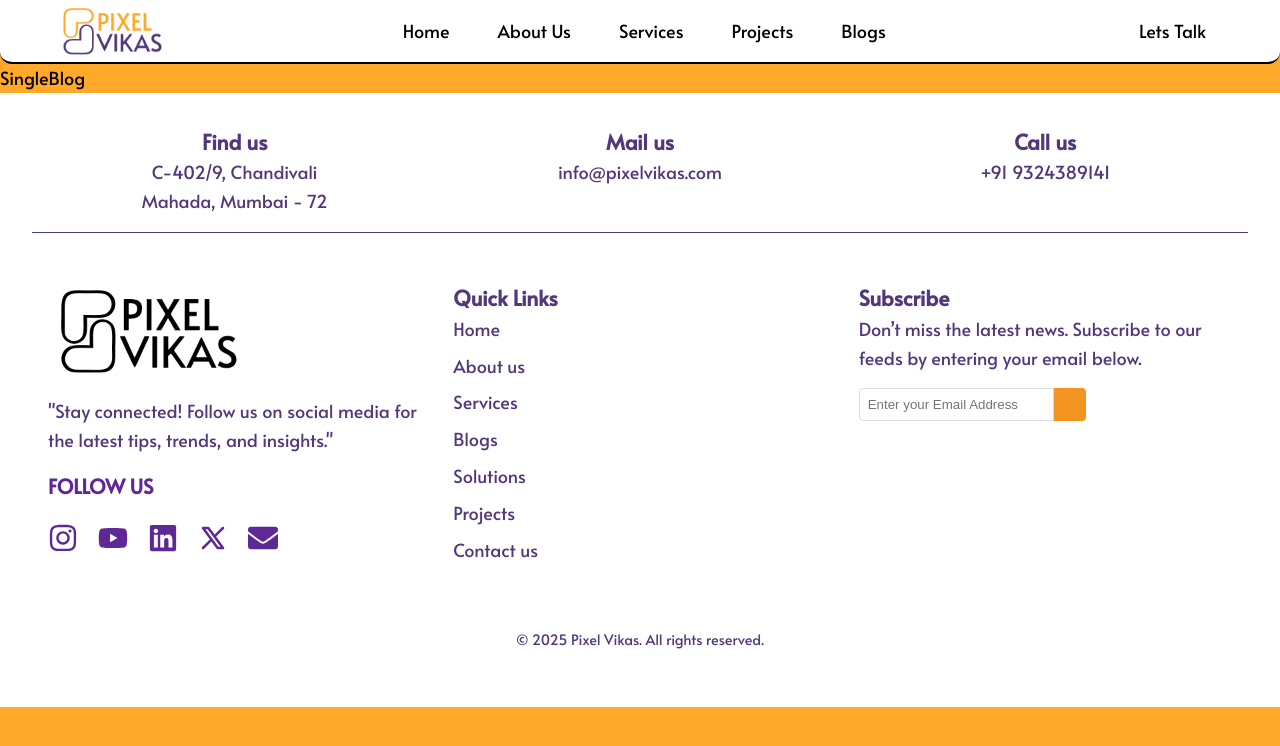
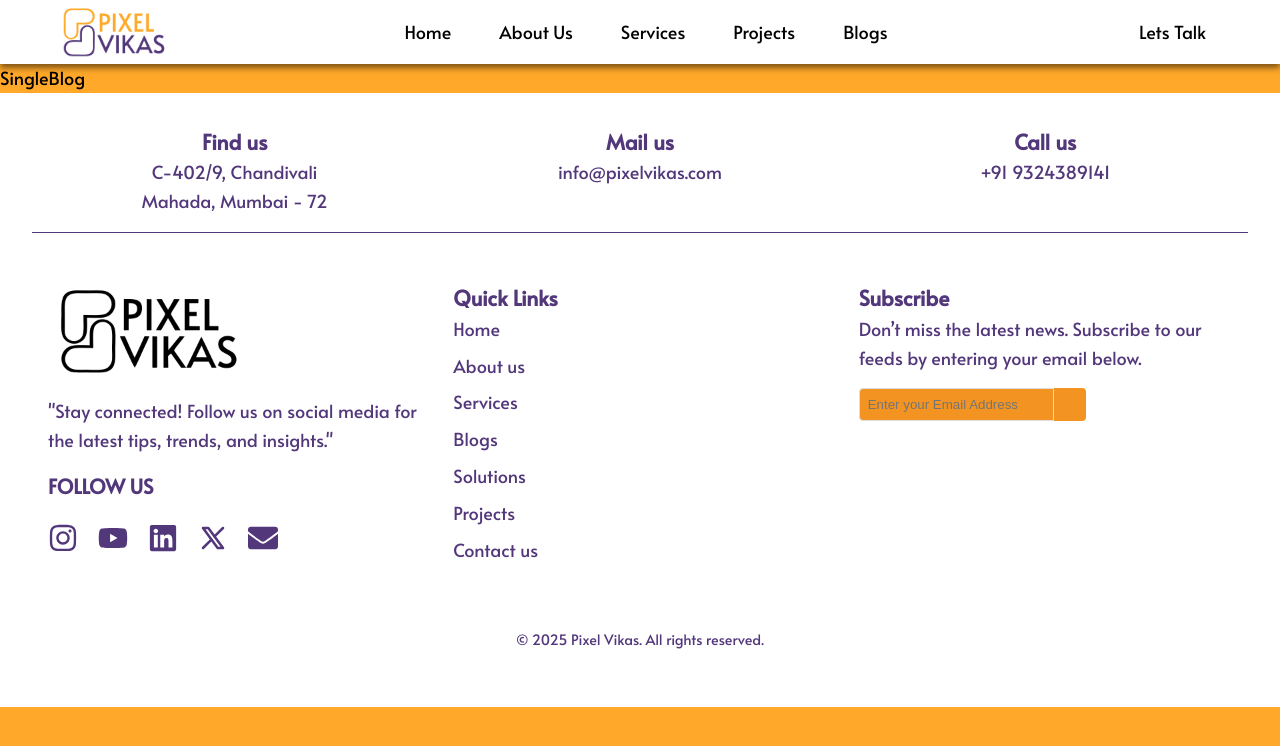
Before and after one commit to pixelvikas/Pixel-Vikas, a React (Vite) app: page /blogs/1 in a window 1280 px wide. Shown: the top 746 px of the page. Built offline with nearby package versions, Linux system fonts and the light colour scheme; a web font is replaced by a local one.

Commit message:
minor changes

```diff
--- a/src/components/Footer.css
+++ b/src/components/Footer.css
@@ -90,6 +90,8 @@
   padding: 0.5rem;
   border: 1px solid #ddd;
   border-radius: 4px 0 0 4px;
+  background-color: #f39422;
+  color: #52377b;
   outline: none;
 }
 
@@ -163,7 +165,7 @@
   margin-top: 15px;
   font-weight: bold;
   text-transform: uppercase;
-  color: #5e2996;
+  color: #52377b;
 }
 
 /* Social Icons Styles */
@@ -175,13 +177,13 @@
 
 .social-icons a {
   font-size: 30px;
-  color: #5e2996; /* Primary purple color */
+  color: #52377b; /* Primary purple color */
   text-decoration: none;
   transition: transform 0.3s ease, color 0.3s ease; /* Smooth animation */
 }
 
 .social-icons a:hover {
-  color: #3e1c66; /* Darker purple on hover */
+  color: #52377b; /* Darker purple on hover */
   transform: scale(1.2); /* Slight zoom on hover */
 }
 
--- a/src/components/header.css
+++ b/src/components/header.css
@@ -8,8 +8,7 @@
   background-color: #fff;
   z-index: var(--z-fixed);
   transition: all 0.3s ease-in-out;
-  border-bottom: solid 2px #000;
-  border-radius: 0 0 12px 12px;
+  box-shadow: 0px 4px 6px rgba(0, 0, 0, 0.5); /* Adds a subtle shadow */
 }
 
 .scroll-header {
@@ -113,7 +112,7 @@
     position: fixed;
     bottom: 0;
     left: 0;
-    background-color: var(--container-color);
+    background-color: #ffa829;
     box-shadow: 0 -4px 12px rgba(0, 0, 0, 0.1);
     width: 100%;
     height: 4.5rem;
```
Also changed, not shown: vercel.json (added).
